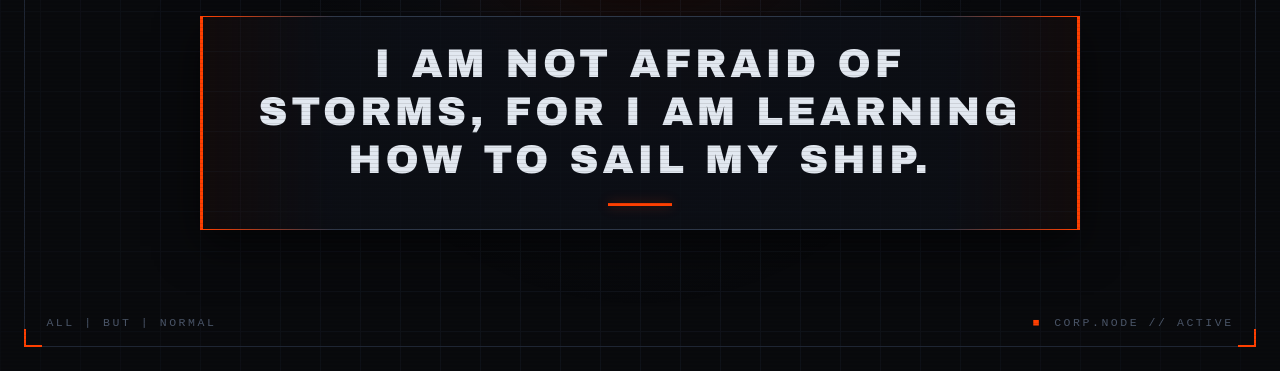
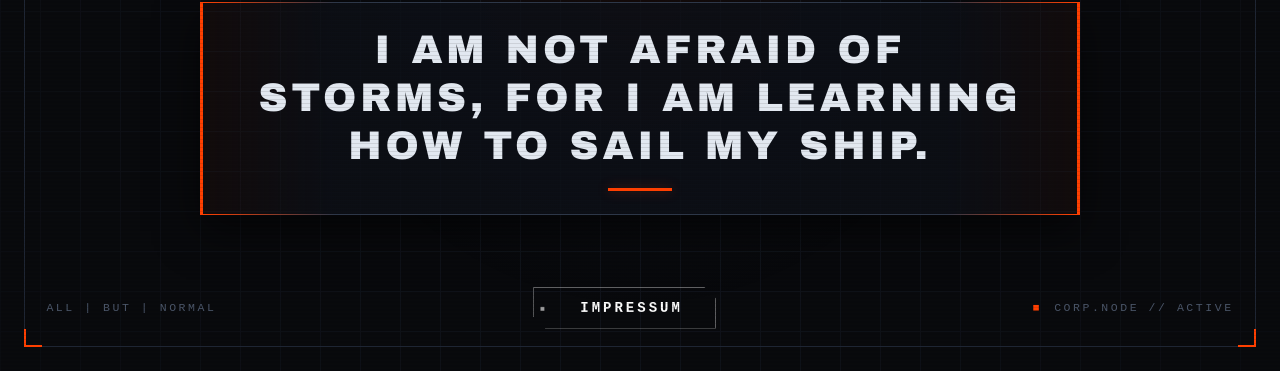
Before and after one commit to AVGP/unnormal.ch, a plain HTML site: page index.html in a window 1280 px wide. Shown: the part 429-800 px from the top of the page. Drawn offline with Linux system fonts and the light colour scheme.

Commit message:
Adds imprint

```diff
--- a/index.html
+++ b/index.html
@@ -41,10 +41,20 @@
       </div>
     </main>
 
+    <dialog id="impressum" popover>
+      <h2>Impressum</h2>
+      <p>UNNORMAL GMBH</p>
+      <p>Roosstr. 42d, 8105 Regensdorf</p>
+      <p>waslos@unnormal.ch</p>
+    </dialog>
+
     <footer class="hud-bar" aria-hidden="true">
       <div class="hud-group">
         <span>ALL | BUT | NORMAL</span>
       </div>
+      <button popovertarget="impressum" class="hud-group">
+        <span>IMPRESSUM</span>
+      </button>
       <div class="hud-group">
         <span class="hud-hazard">■</span>
         <span>CORP.NODE // ACTIVE</span>
--- a/style.css
+++ b/style.css
@@ -295,6 +295,88 @@
   box-shadow: 0 0 12px var(--hazard-glow);
 }
 
+dialog {
+   position: fixed;
+  inset: 0;
+  margin: auto;
+  padding: 1rem;
+  width: 80vw;
+  max-width: 400px;
+  height: fit-content;
+  text-align: center;
+
+  &::backdrop {
+    background: hsl(0 0 0 / .5);
+    backdrop-filter: blur(5px);
+  }
+}
+
+button {
+  /* Layout & Typography */
+  display: inline-block;
+  padding: 12px 32px;
+  font-family: 'Courier New', Courier, monospace; /* Matches the site's terminal text */
+  font-size: 14px;
+  font-weight: bold;
+  letter-spacing: 3px;
+  text-transform: uppercase;
+  text-decoration: none;
+  cursor: pointer;
+
+  /* Color Palette matching unnormal.ch */
+  color: #ffffff;
+  background: transparent;
+  border: 1px solid rgba(255, 255, 255, 0.4);
+
+  /* Visual Positioning Mechanics */
+  position: relative;
+  transition: all 0.2s ease-in-out;
+
+  /* The Sci-Fi Edge Cutout */
+  clip-path: polygon(
+    0 0,
+    calc(100% - 12px) 0,
+    100% 12px,
+    100% 100%,
+    12px 100%,
+    0 calc(100% - 12px)
+  );
+}
+
+/* Tactical Corner Dots / Accents */
+button::before {
+  content: "■"; /* Matches the square accent used on unnormal.ch */
+  position: absolute;
+  left: 6px;
+  top: 50%;
+  transform: translateY(-50%);
+  font-size: 8px;
+  color: rgba(255, 255, 255, 0.6);
+  transition: all 0.2s ease-in-out;
+}
+
+/* Offset text slightly to account for the left icon square */
+button span {
+  padding-left: 14px;
+}
+
+/* Hover Interactive State */
+button:hover {
+  color: #000000;
+  background: #ffffff; /* Inverts color block dynamically */
+  border-color: #ffffff;
+  box-shadow: 0px 0px 15px rgba(255, 255, 255, 0.2);
+}
+
+button:hover::before {
+  color: #000000;
+}
+
+/* Active Pressed State */
+button:active {
+  transform: scale(0.97);
+}
+
 @keyframes pulse-beacon {
   0%, 100% {
     opacity: 1;
```
